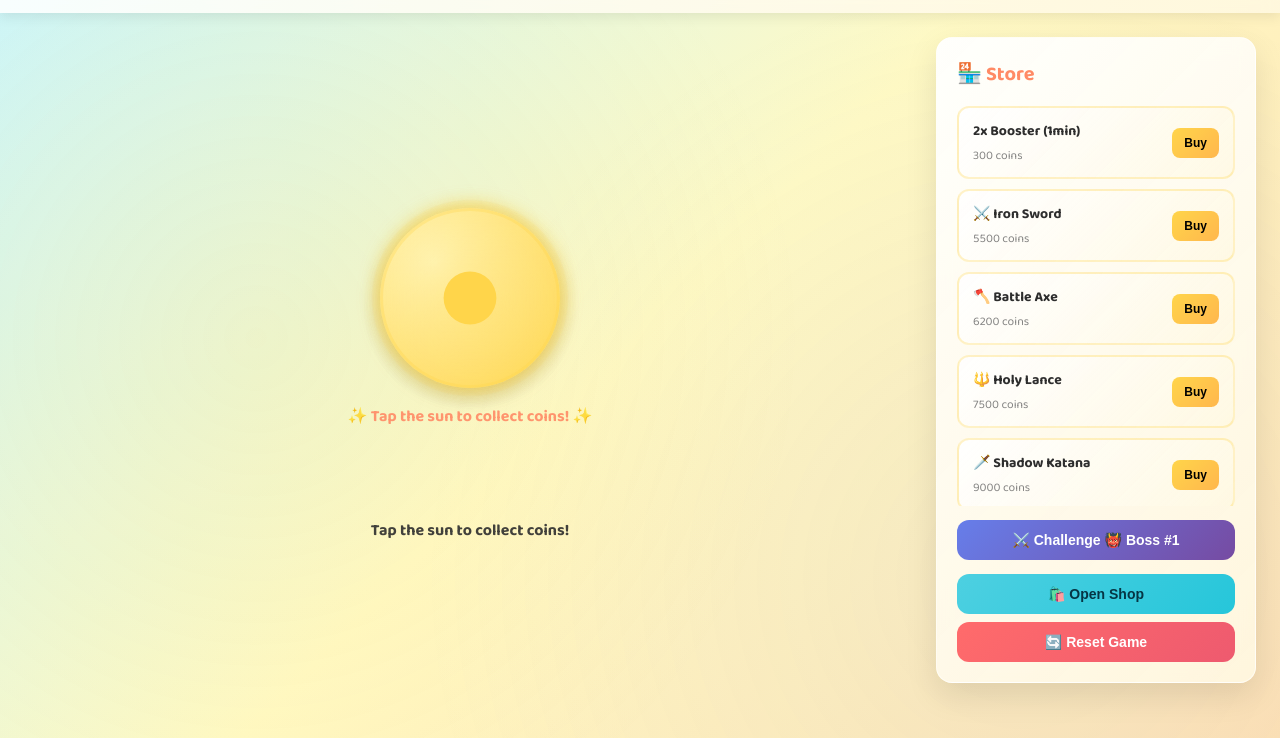
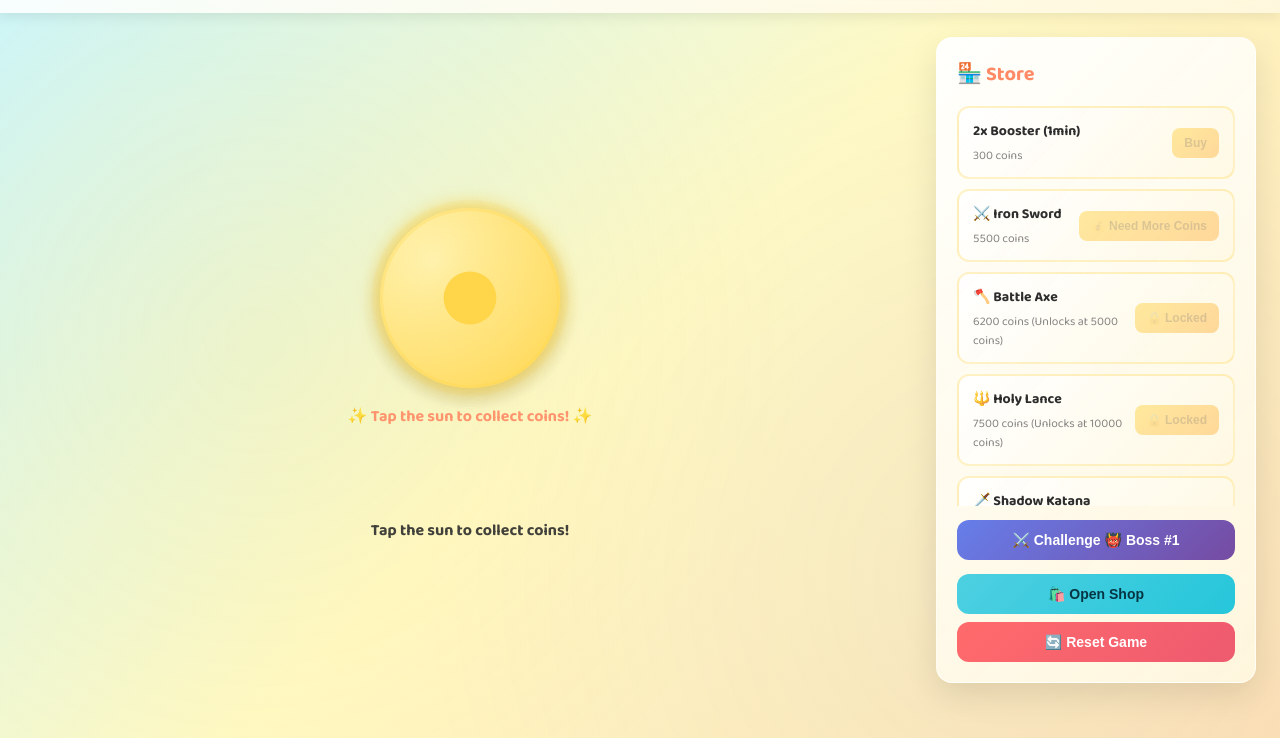
Before and after one commit to bitsharp/kids-click-game, a website: page public/index.html in a window 1280 px wide. Shown: the part 62-800 px from the top of the page. Drawn offline with Linux system fonts and the light colour scheme.

Commit message:
Change battle interface

```diff
--- a/public/app.js
+++ b/public/app.js
@@ -62,12 +62,12 @@
 
   const items = [
     { id: 'boost-2x', name: '2x Booster (1min)', price: 300 },
-    { id: 'weapon-sword', name: '⚔️ Iron Sword', price: 5500, weapon: true, damage: 60 },
-    { id: 'weapon-axe', name: '🪓 Battle Axe', price: 6200, weapon: true, damage: 85 },
-    { id: 'weapon-lance', name: '🔱 Holy Lance', price: 7500, weapon: true, damage: 110 },
-    { id: 'weapon-katana', name: '🗡️ Shadow Katana', price: 9000, weapon: true, damage: 140 },
-    { id: 'weapon-hammer', name: '🔨 Thunder Hammer', price: 11000, weapon: true, damage: 175 },
-    { id: 'weapon-bow', name: '🏹 Dragon Bow', price: 13500, weapon: true, damage: 215 }
+    { id: 'weapon-sword', name: '⚔️ Iron Sword', price: 5500, weapon: true, damage: 60, unlockBossLevel: 0 },
+    { id: 'weapon-axe', name: '🪓 Battle Axe', price: 6200, weapon: true, damage: 85, unlockBossLevel: 1 },
+    { id: 'weapon-lance', name: '🔱 Holy Lance', price: 7500, weapon: true, damage: 110, unlockBossLevel: 2 },
+    { id: 'weapon-katana', name: '🗡️ Shadow Katana', price: 9000, weapon: true, damage: 140, unlockBossLevel: 3 },
+    { id: 'weapon-hammer', name: '🔨 Thunder Hammer', price: 11000, weapon: true, damage: 175, unlockBossLevel: 4 },
+    { id: 'weapon-bow', name: '🏹 Dragon Bow', price: 13500, weapon: true, damage: 215, unlockBossLevel: 5 }
   ];
 
   // Sound manager
@@ -208,7 +208,9 @@
 
   function showWeaponSelection() {
     const weaponSelector = document.getElementById('weaponSelector');
-    weaponSelector.innerHTML = '<div class="weapon-select-title">⚔️ Choose Your Weapon:</div>';
+    weaponSelector.innerHTML = '<div class="weapon-select-title">⚔️ Choose Your Weapon:</div><div class="weapon-options-grid"></div>';
+
+    const gridContainer = weaponSelector.querySelector('.weapon-options-grid');
 
     // Add fists option (always available)
     const fistsInfo = getWeaponDamage('fists');
@@ -216,7 +218,7 @@
     fistsBtn.className = 'weapon-option';
     fistsBtn.innerHTML = `<div class="weapon-name">${fistsInfo.name}</div><div class="weapon-damage">Damage: ${fistsInfo.base}-${fistsInfo.base + fistsInfo.max}</div>`;
     fistsBtn.addEventListener('click', () => selectWeaponForBattle('fists'));
-    weaponSelector.appendChild(fistsBtn);
+    gridContainer.appendChild(fistsBtn);
 
     // Add purchased weapons
     items.filter(item => item.weapon && purchasedItems.includes(item.id)).forEach(weapon => {
@@ -226,7 +228,7 @@
       if (currentWeapon === weapon.id) btn.classList.add('selected');
       btn.innerHTML = `<div class="weapon-name">${weapon.name}</div><div class="weapon-damage">Damage: ${weaponInfo.base}-${weaponInfo.base + weaponInfo.max}</div>`;
       btn.addEventListener('click', () => selectWeaponForBattle(weapon.id));
-      weaponSelector.appendChild(btn);
+      gridContainer.appendChild(btn);
     });
 
     weaponSelector.style.display = 'block';
@@ -738,42 +740,45 @@
   function renderItems() {
     itemsEl.innerHTML = '';
     items.forEach(it => {
-      // Hide purchased items (don't show them in the store)
-      if (purchasedItems.includes(it.id)) {
-        return; // Skip this item, don't display it
-      }
-
       const div = document.createElement('div');
       div.className = 'item';
-      const requiresDiamondNotOwned = it.requiresDiamond && !milestone1000Reached;
-      const isLocked = (it.premium && balance < it.price) || requiresDiamondNotOwned;
-      const lockReason = requiresDiamondNotOwned ? ' (Need Diamond)' : '';
+
       const isWeapon = it.weapon;
       const isEquipped = isWeapon && currentWeapon === it.id;
+      const isPurchased = purchasedItems.includes(it.id);
+
+      // For weapons, check if unlocked based on boss level
+      const weaponUnlocked = !isWeapon || (it.unlockBossLevel !== undefined && totalEarned >= it.unlockBossLevel * 5000);
+      const isLocked = !weaponUnlocked || (balance < it.price && !isPurchased);
 
       let btnText = 'Buy';
       let priceText = it.price;
+      let lockReason = '';
 
       if (isWeapon) {
-        if (isEquipped) {
+        if (!weaponUnlocked) {
+          const requiredCoins = it.unlockBossLevel * 5000;
+          lockReason = ` (Unlocks at ${requiredCoins} coins)`;
+          btnText = '🔒 Locked';
+        } else if (isEquipped) {
           btnText = '✅ Equipped';
-        } else if (purchasedItems.includes(it.id)) {
+        } else if (isPurchased) {
           btnText = '🔄 Equip';
         } else {
-          btnText = isLocked ? '🔒 Locked' : 'Buy';
+          btnText = balance < it.price ? '💰 Need More Coins' : 'Buy';
         }
-      } else {
-        btnText = isLocked ? '🔒 Locked' : 'Buy';
       }
 
       div.innerHTML = `<div class="meta"><strong>${it.name}</strong><div style="opacity:.8">${priceText} coins${lockReason}</div></div>`;
       const btn = document.createElement('button');
       btn.textContent = btnText;
-      btn.disabled = isLocked || isEquipped;
-      btn.style.opacity = (isLocked || isEquipped) ? '0.5' : '1';
-      if (!isLocked || (isWeapon && purchasedItems.includes(it.id))) {
+      btn.disabled = !weaponUnlocked || isEquipped || (!isPurchased && balance < it.price);
+      btn.style.opacity = (!weaponUnlocked || isEquipped || (!isPurchased && balance < it.price)) ? '0.5' : '1';
+
+      if (weaponUnlocked && (isPurchased || balance >= it.price || isWeapon)) {
         btn.addEventListener('click', () => attemptBuy(it));
       }
+
       div.appendChild(btn);
       itemsEl.appendChild(div);
     })
--- a/public/styles.css
+++ b/public/styles.css
@@ -76,19 +76,21 @@ body::before{content:'';position:fixed;top:0;left:0;right:0;bottom:0;background:
 
 .close-btn:hover{color:#ff6b6b}
 
-.weapon-selector{background:#f5f5f5;padding:16px;border-radius:8px;margin-bottom:16px;border:1px solid #ddd}
+.weapon-selector{background:#f5f5f5;padding:12px;border-radius:8px;margin-bottom:16px;border:1px solid #ddd}
 
-.weapon-select-title{font-size:16px;font-weight:700;color:#333;margin-bottom:12px;text-align:center}
+.weapon-select-title{font-size:14px;font-weight:700;color:#333;margin-bottom:10px;text-align:center}
 
-.weapon-option{background:#fff;border:2px solid #ddd;padding:10px 14px;border-radius:8px;cursor:pointer;transition:all 0.2s;margin:6px 0;width:100%;text-align:left;color:#333;font-family:'Baloo 2',sans-serif}
+.weapon-options-grid{display:flex;flex-wrap:wrap;gap:8px;justify-content:center}
 
-.weapon-option:hover{border-color:#4dd0e1;background:#f0f9ff}
+.weapon-option{background:#fff;border:2px solid #ddd;padding:8px 12px;border-radius:6px;cursor:pointer;transition:all 0.2s;color:#333;font-family:'Baloo 2',sans-serif;flex:0 1 auto;min-width:fit-content}
+
+.weapon-option:hover{border-color:#4dd0e1;background:#f0f9ff;transform:translateY(-2px)}
 
 .weapon-option.selected{border-color:#81c784;background:#e8f5e9}
 
-.weapon-name{font-size:15px;font-weight:700;margin-bottom:3px}
+.weapon-name{font-size:13px;font-weight:700;margin-bottom:2px}
 
-.weapon-damage{font-size:12px;color:#666;font-weight:600}
+.weapon-damage{font-size:11px;color:#666;font-weight:600}
 
 .battle-content{display:flex;align-items:center;justify-content:space-around;margin-bottom:20px;padding:16px;background:#f9f9f9;border-radius:8px}
 
```
